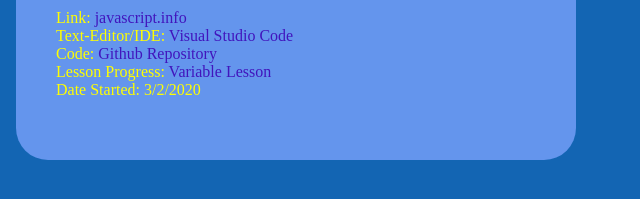
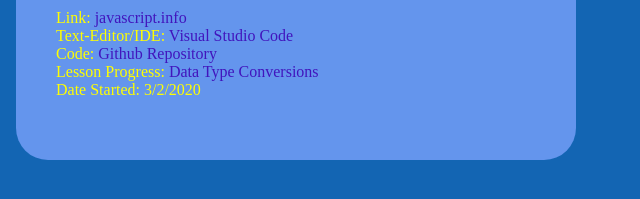
Before and after one commit to rss838/GameDesign2Portfolio, a plain HTML site: page InProgress.html in a window 1280 px wide. Shown: the part 579-778 px from the top of the page, 0-640 px from the left. Drawn offline with Linux system fonts and the light colour scheme.

Commit message:
Add files via upload

```diff
--- a/InProgress.html
+++ b/InProgress.html
@@ -39,7 +39,7 @@
         <li>Link: <a href="https://javascript.info/">javascript.info</a></li>
         <li>Text-Editor/IDE: <a href="https://code.visualstudio.com/">Visual Studio Code</a></li>
         <li>Code: <a href="https://github.com/rss838/JSCourseFollow">Github Repository</a></li>
-        <li>Lesson Progress: <a href="https://javascript.info/variables">Variable Lesson</a></li>
+        <li>Lesson Progress: <a href="https://javascript.info/type-conversions">Data Type Conversions</a></li>
         <li>Date Started: 3/2/2020</li>
     </ul>
 </div>
```
